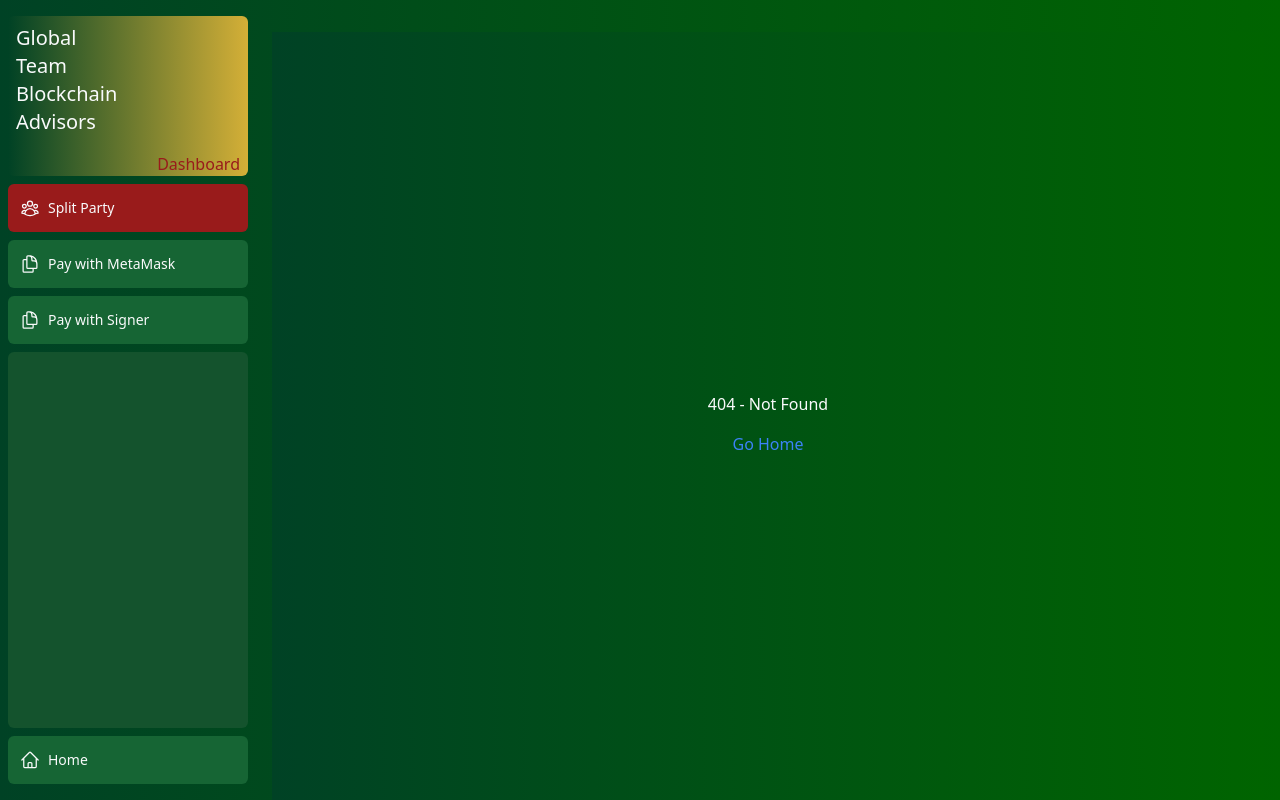
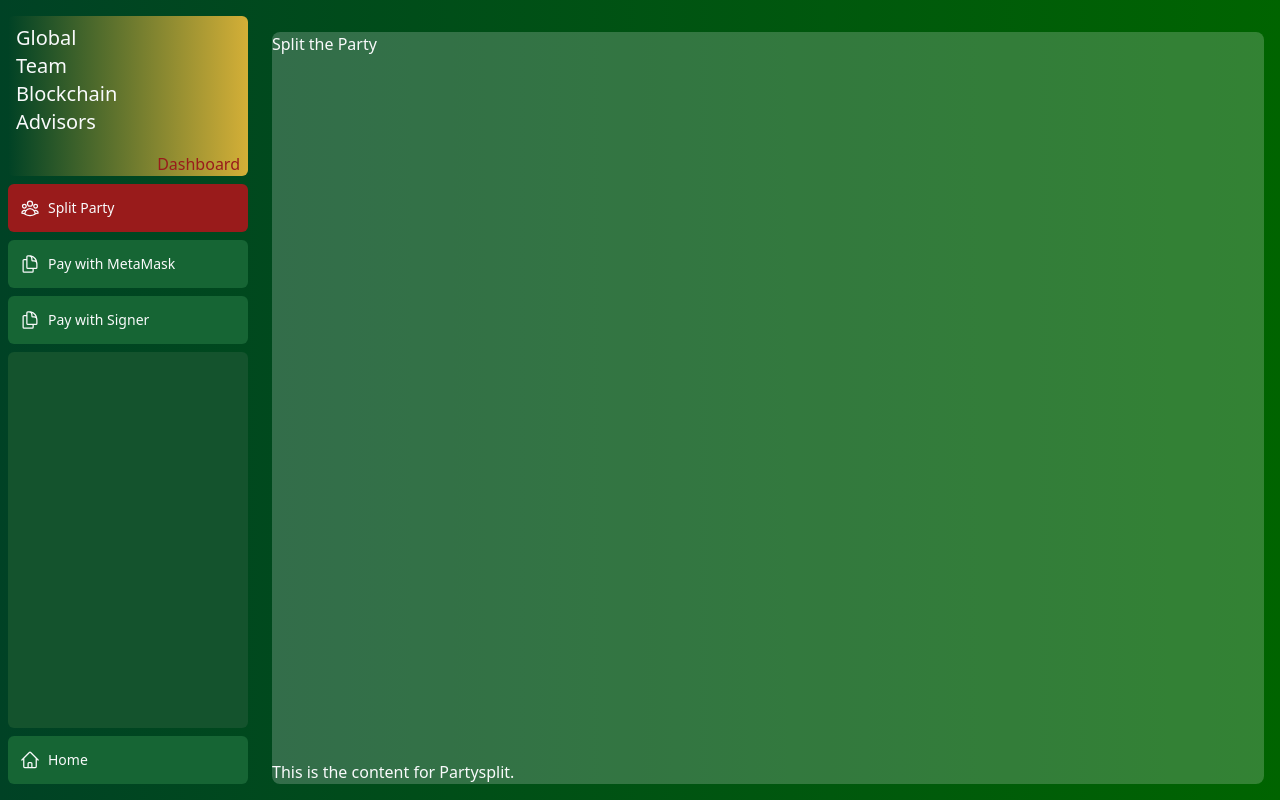
Before and after one commit to wstalmans1/DAO-dashboard, a React (Vite) app: page /#/dashboard/splitparty in a window 1280 px wide. Before the commit this address had no page. Built offline with nearby package versions, Linux system fonts and the light colour scheme.

Commit message:
4th commit

```diff
--- a/src/components/PartySplit.tsx
+++ b/src/components/PartySplit.tsx
@@ -1,10 +1,12 @@
-import { Link } from "react-router-dom";
+import React from 'react';
 
-export default function NotFoundPage() {
-  return (
-    <div className="min-h-screen flex flex-col items-center justify-center p-5 bg-gradient-to-british-racing-green text-gray-50">
-        404 - Not Found
-        <Link to="/" className="p-4 text-blue-500 hover:underline">Go Home</Link>
+const PartySplit: React.FC = () => (
+  <div className="flex grow w-full h-full flex-col">
+    <div className="flex grow flex-row justify-between space-x-2 md:flex-col md:space-x-0 md:space-y-2">
+      <h1>Split the Party</h1>
+      <p>This is the content for Partysplit.</p>
     </div>
-  );
-}
+  </div>
+);
+
+export default PartySplit;
```
